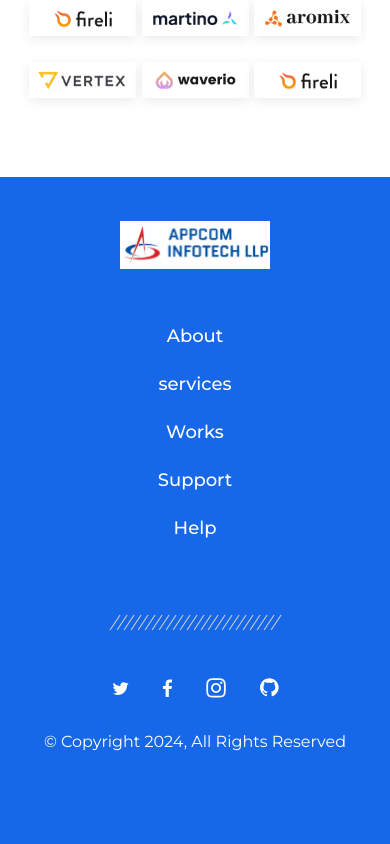
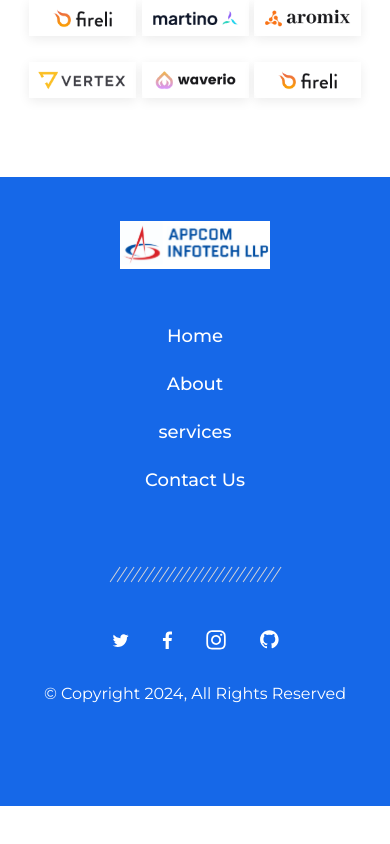
Before and after one commit to kaj082/appcom-infotech, a React (Create React App) app: page / in a window 390 px wide. Shown: the part 9575-10419 px from the top of the page. After the commit the page ends 10381 px from the top, so only its background shows below. Built offline with nearby package versions, Linux system fonts and the light colour scheme.

Commit message:
mobile changes

```diff
--- a/package.json
+++ b/package.json
@@ -8,6 +8,7 @@
     "@testing-library/user-event": "^13.5.0",
     "classnames": "^2.5.1",
     "lodash": "^4.17.21",
+    "npm": "^10.8.2",
     "react": "^18.3.1",
     "react-dom": "^18.3.1",
     "react-router-dom": "^6.26.0",
@@ -15,6 +16,7 @@
     "react-slick": "^0.30.2",
     "sass": "^1.77.8",
     "slick-carousel": "^1.8.1",
+    "start": "^5.1.0",
     "web-vitals": "^2.1.4"
   },
   "scripts": {
--- a/src/components/footer/Footer.js
+++ b/src/components/footer/Footer.js
@@ -6,6 +6,10 @@
 const Footer = () => {
   const navlink = [
     {
+      to: "/",
+      title: "Home",
+    },
+    {
       to: "/about",
       title: "About",
     },
@@ -13,17 +17,10 @@
       to: "/services",
       title: "services",
     },
-    {
-      to: "/",
-      title: "Works",
-    },
+
     {
       to: "/contact-us",
-      title: "Support",
-    },
-    {
-      to: "/contact-us",
-      title: "Help",
+      title: "Contact Us",
     },
   ];
   return (
```
Also changed, not shown: 1 other file (tests, documents, lock files or other folders).
